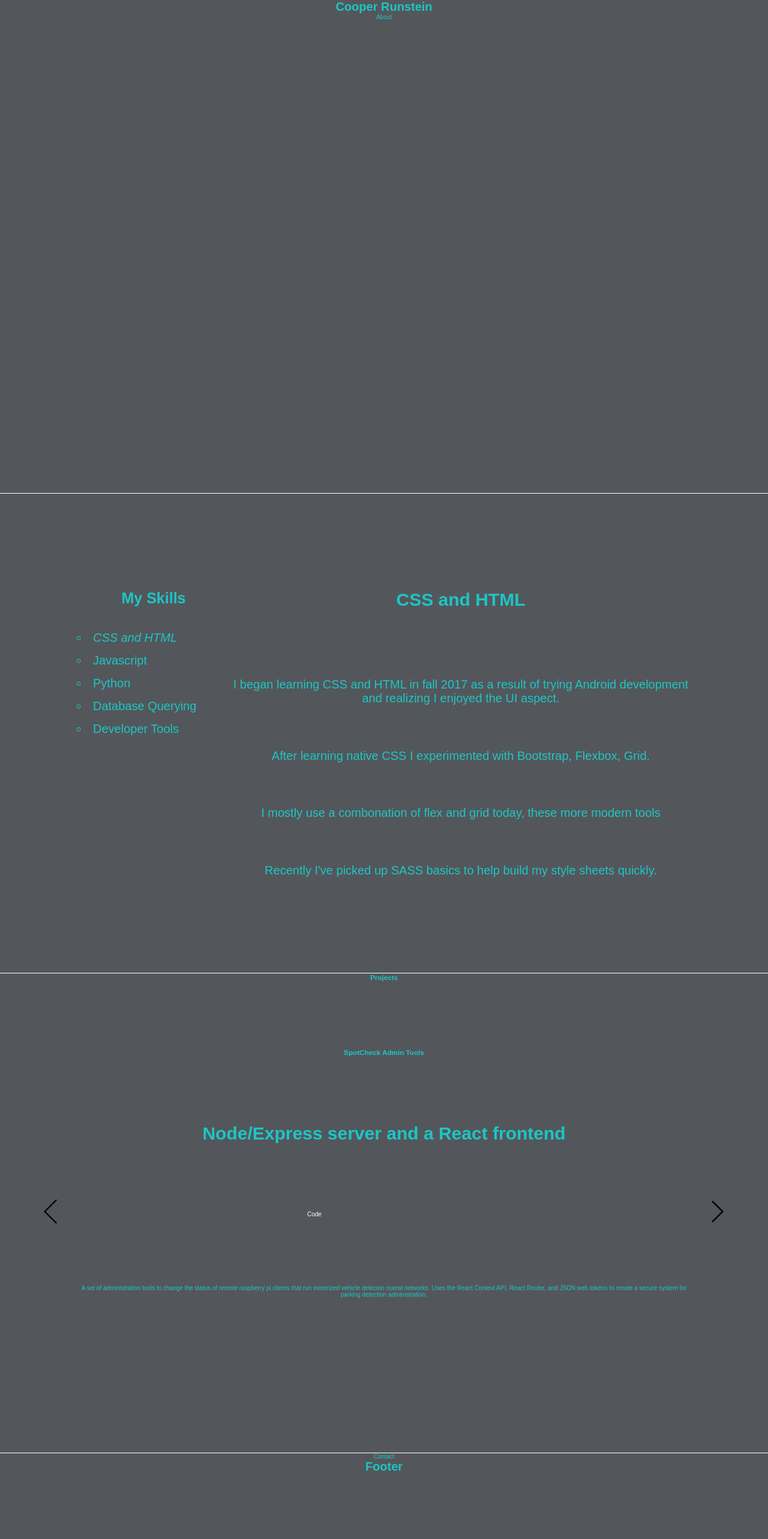
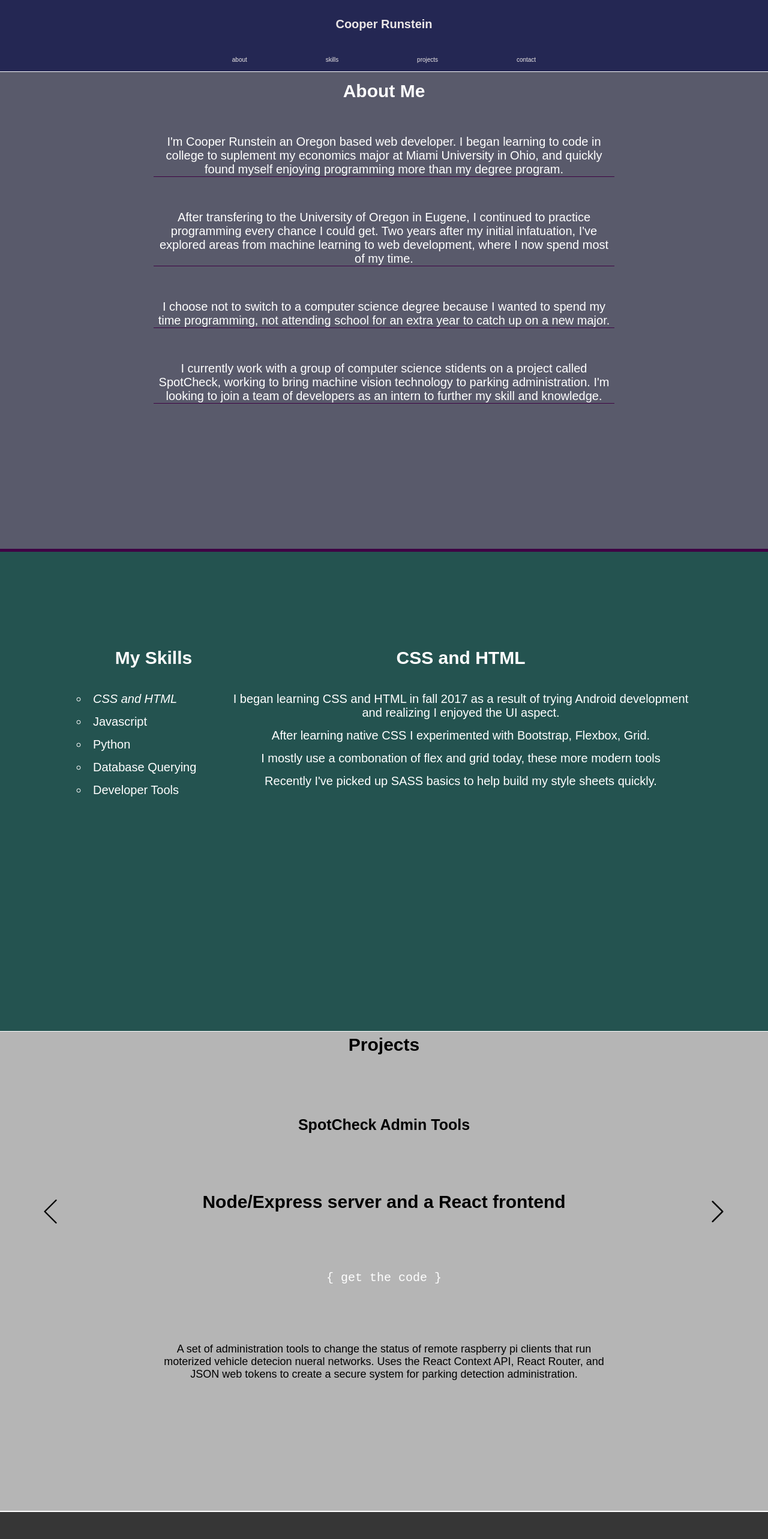
Before and after one commit to Cooper-Runstein/Website-CooperRunstein, a React (Create React App) app: page / in a window 1280 px wide. Shown: the top 2566 px of the page at 60% size. Before the commit the page ends 2457 px from the top, so only its background shows below. Built offline with nearby package versions, Linux system fonts and the light colour scheme.

Commit message:
Colors updated

```diff
--- a/public/index.html
+++ b/public/index.html
@@ -10,6 +10,7 @@
     -->
     <link rel="manifest" href="%PUBLIC_URL%/manifest.json">
     <link rel="shortcut icon" href="%PUBLIC_URL%/favicon.ico">
+    <link href="https://fonts.googleapis.com/css?family=Limelight" rel="stylesheet">
     <!--
       Notice the use of %PUBLIC_URL% in the tags above.
       It will be replaced with the URL of the `public` folder during the build.
--- a/src/App.js
+++ b/src/App.js
@@ -14,6 +14,23 @@ class App extends Component {
 
     }
   }
+
+  componentDidMount(){
+    window.onscroll = function() {
+      headerFunction();
+    };
+
+    var headerNav = document.querySelector(".header-nav");
+
+    function headerFunction() {
+      console.log('onScroll Called');
+      if (window.pageYOffset > 30) {
+        headerNav.classList.add("sticky");
+      } else {
+        headerNav.classList.remove("sticky");
+      }
+    }
+  }
   render() {
     return (
       <div className="App">
@@ -22,6 +39,7 @@ class App extends Component {
         <Footer />
       </div>
     )}
+
 }
 
 export default App;
--- a/src/Components/About.js
+++ b/src/Components/About.js
@@ -3,7 +3,14 @@ import React from 'react';
 const About = (props)=>{
 
     return(
-        <div className="main-comp-container">About</div>
+        <div className="main-comp-container about-container">
+          <h2>About Me</h2>
+          <div className='about-info'>
+            <p>I'm Cooper Runstein an Oregon based web developer. I began learning to code in college to suplement my economics major at Miami University in Ohio, and quickly found myself enjoying programming more than my degree program.</p>
+            <p>After transfering to the University of Oregon in Eugene, I continued to practice programming every chance I could get. Two years after my initial infatuation, I've explored areas from machine learning to web development, where I now spend most of my time. </p>
+            <p> I choose not to switch to a computer science degree because I wanted to spend my time programming, not attending school for an extra year to catch up on a new major.</p> <p> I currently work with a group of computer science stidents on a project called SpotCheck, working to bring machine vision technology to parking administration. I'm looking to join a team of developers as an intern to further my skill and knowledge.</p>
+          </div>
+        </div>
     )
 
 }
--- a/src/Components/Contact.js
+++ b/src/Components/Contact.js
@@ -3,7 +3,7 @@ import React from 'react';
 const Contact = (props)=>{
 
     return(
-        <div>Contact</div>
+        <div className='contact'>Contact</div>
     )
 
 }
--- a/src/Components/Main.js
+++ b/src/Components/Main.js
@@ -10,7 +10,6 @@ const Main = () => {
       <About />
       <Skills />
       <Projects />
-      <Contact />
     </div>
   )
 }
--- a/src/Components/Projects.js
+++ b/src/Components/Projects.js
@@ -9,8 +9,8 @@ const Project = (props) =>{
       <h3>{props.title}</h3>
       <h4>{props.name}</h4>
       <div className='project-links'>
-        <a href={props.src}>Code</a>
-        {props.live ? <a href={props.Live}>live</a> : null}
+        <a href={props.src} className='code-link'> {'{ get the code }'}  </a>
+        {props.live ? <a href={props.Live} className='live-link'>view it live</a> : null}
       </div>
 
       <p>{props.desciription}</p>
@@ -26,6 +26,7 @@ class Projects extends React.Component{
         {
           name: "Node/Express server and a React frontend",
           projectTitle: "SpotCheck Admin Tools",
+          src: 'https://bitbucket.org/spotcheckparkingsolutions/admin-tools/src/master/',
           desciription: "A set of administration tools to change the status of remote raspberry pi clients that run moterized vehicle detecion nueral networks. Uses the React Context API, React Router, and JSON web tokens to create a secure system for parking detection administration."
         },
         {
--- a/src/Components/Skills.js
+++ b/src/Components/Skills.js
@@ -77,6 +77,7 @@ class Skills extends React.Component {
               <h3>My Skills</h3>
               <ul class="skills-list">
                   {this.state.skillsDescriptions.map((skill, index) => <li
+                    key = { index }
                     className= {this.state.activeIndex === index ? 'active-skill' : 'inactive-skill'}
                     onClick={()=>{this.setState({activeIndex: index})}}>
                     {skill.title}</li>)}
--- a/src/Components/Static.js
+++ b/src/Components/Static.js
@@ -1,6 +1,15 @@
 import React from 'react';
 
-const Header = () => <h1> Cooper Runstein</h1>
-const Footer = () => <h1>Footer</h1>
+const Header = () => {
+  return (
+    <React.Fragment >
+      <div className='header'>
+        <h1> Cooper Runstein</h1>
+      </div>
+      <nav className='header-nav'><a>about</a><a>skills</a><a>projects</a><a>contact</a></nav>
+    </React.Fragment>
+  )
+}
+const Footer = () => <div className='footer'><h1>Contact Me: <a href='mailto:cooperun@gmail.com'>Email</a></h1></div>
 
 export { Header, Footer };
--- a/src/main.css
+++ b/src/main.css
@@ -10,12 +10,14 @@
 /*Set base font size*/
 html{
     font-size: 10px;
+    overflow-x: hidden;
 }
 body{
-    color:  rgba(11, 236, 236, 0.74);
-    background-color: rgba(76, 80, 84, 0.955);
+    color:  black;
+    background-color: white;
     font-family: 'Josefin Sans', sans-serif;
 }
+
 /* Normalize links */
 a{
     color: white;
@@ -30,17 +32,41 @@ a:hover{
 /**************************/
 .header {
     width: 100vw;
-    border-bottom: 1px solid white;
+    height: 30px;
     display: flex;
     align-items: center;
     flex-direction: row;
-    justify-content: space-between;
-    position: fixed;
+    justify-content: space-evenly;
+    position: relative;
     height: 10vh;
-    background-color: rgb(92, 95, 95);
+    background-color: rgb(36, 39, 83);
     z-index: 99;
+    color: #ebe7e7;
+
+}
+.header-nav{
+  height: 5vh;
+  color: black;
+  background-color:  rgb(36, 39, 83);
+  border-bottom: white 1px solid;
+  z-index: 99;
+  width: 100vw;
+  padding-left: 20vw;
+  padding-right: 20vw;
+  display: flex;
+  justify-content: space-evenly;
+  align-items: center;
+  color: #ebe7e7;
+  box-shadow: 1px 1px 15px white;
 }
 
+.header-nav a{
+  color: #ebe7e7;
+}
+.sticky{
+  position: fixed;
+  top: 0;
+}
 .header h2{
     font-size: 3rem;
     margin-left: 1rem;
@@ -73,24 +99,6 @@ a:hover{
     font-size: 2rem;
     line-height: 150%;
 }
-.section-title{
-  font-size: 2.5rem;
-  padding-bottom: 3rem;
-}
-.about-me{
-    height: 90vh
-}
-.work, .skills{
-  height: 100vh;
-}
-.about-me, .work{
-  position: relative;
-  display: flex;
-  flex-direction: column;
-  align-items: center;
-  justify-content: space-evenly;
-  border-bottom: 5px dashed rgba(163, 157, 149, 0.918);
-}
 
 .main-comp-container{
   height: 100vh;
@@ -98,31 +106,42 @@ a:hover{
 }
 /********About**********/
 
-.about-content{
+.about-container{
     width: 100%;
-    display: flex;
-    flex-direction: column;
-    justify-content: space-evenly;
-    height: 90vh;
-    width: 50vw;
-    padding-bottom: 10rem;
+    background: rgb(89, 90, 107);
+    color: #fff;
+    border-bottom: #3f0444 5px solid;
 
 }
-.about-text{
-    display: flex;
-    flex-direction: row;
-    justify-content: space-around;
-    align-items: stretch;
-    min-height: 50vh;
+
+.about-container h2{
+  font-size: 3rem;
+  padding-top: 15px;
 }
-.about-text p{
-    max-width: 25em;
-    display: inline-block;
+
+.about-info{
+  max-width: 60vw;
+  margin: auto;
+  font-size: 2rem;
+  height: 70vh;
+  display: flex;
+  flex-direction: column;
+  justify-content: space-evenly;
+}
+
+.about-info p{
+  border-bottom: 1px #3f0444 solid;
 }
 
 /*******Work *******/
 .projects-container{
+  text-align: center;
+  background-color: rgb(181, 181, 181);
+}
 
+.projects-container h3{
+  padding-top: .5rem;
+  font-size: 3rem;
 }
 
 .projects-wrapper{
@@ -141,15 +160,23 @@ a:hover{
 }
 
 .project-links{
-  margin-left: 30vw;
-  margin-right:30vw;
+  margin-left: 20vw;
+  margin-right:20vw;
   display: flex;
-  justify-content: space-between;
+  justify-content: space-evenly;
 }
-
+.project-container h3{
+  font-size: 2.5rem;
+}
 .project-container h4{
   font-size: 3rem;
 }
+.project-container p{
+  font-size: 1.8rem;
+  margin-left: 10vw;
+  margin-right: 10vw;
+}
+
 
 .forward{
   height: 5vh;
@@ -181,12 +208,34 @@ a:hover{
   padding-left: 1vw;
 }
 
+.code-link{
+  font-family: 'Courier New', Courier, monospace;
+  font-size: 2rem;
+  text-decoration: none;
+  transition: text-shadow .5s;
+}
+
+.live-link{
+  font-size: 2rem;
+  font-family: 'Limelight', cursive;
+  transition: text-shadow .5s;
+}
+
+.live-link:hover, .code-link:link:hover{
+  cursor: pointer;
+  font-style: italic;
+  text-shadow: 1px 1px 10px red;
+}
+
+
 /******* Skills *******/
 
 .skills-container{
   display: flex;
   padding-left: 10vw;
   padding-right: 10vw;
+  background: rgb(36, 83, 80);
+  color: #fff;
 }
 .skills{
     border-bottom: 5px dashed rgba(163, 157, 149, 0.918);
@@ -204,13 +253,11 @@ a:hover{
     width: 20vw;
     margin-top: 20vh;
     margin-bottom: 20vh;
-    /* height: 35vh;
-
-    top: 32vh; */
 }
 
 .skills-list-wrapper h3{
   padding-bottom: 5vh;
+  font-size: 3rem;
 }
 
 .active-skill-container{
@@ -222,22 +269,18 @@ a:hover{
 .active-skill-container ul{
   display: flex;
   flex-direction: column;
-  justify-content: space-evenly;
   height: 100%;
   font-size: 2rem;
 }
 
 .active-skill-container ul li{
   list-style: none;
+  padding-bottom: 1.5rem;
 }
 
 .active-skill-container h4{
   padding-bottom: 5vh;
   font-size: 3rem;
-}
-
-.skills-list-wrapper h3{
-    font-size: 2.5rem;
 }
 
 .skills-list{
@@ -277,11 +320,17 @@ a:hover{
     display: block;
 }
 
+/*Contact*/
+.contact{
+  height: 35vh;
+}
 
 /*********Footer***********/
 /**************************/
 
 .footer{
+    border-top: 1px white solid;
+    background: white;
     height: 20vh;
     padding-top: 10vh;
     display: flex;
@@ -289,10 +338,12 @@ a:hover{
     justify-content: space-between;
     align-items: center;
     font-size: 1.5rem;
+    color: #fff;
+    background: rgb(54, 54, 54);
 }
 
-.footer div{
-    padding-left: 10vw;
+.footer a{
+  color: blue;
 }
 
 .footer p{
```
